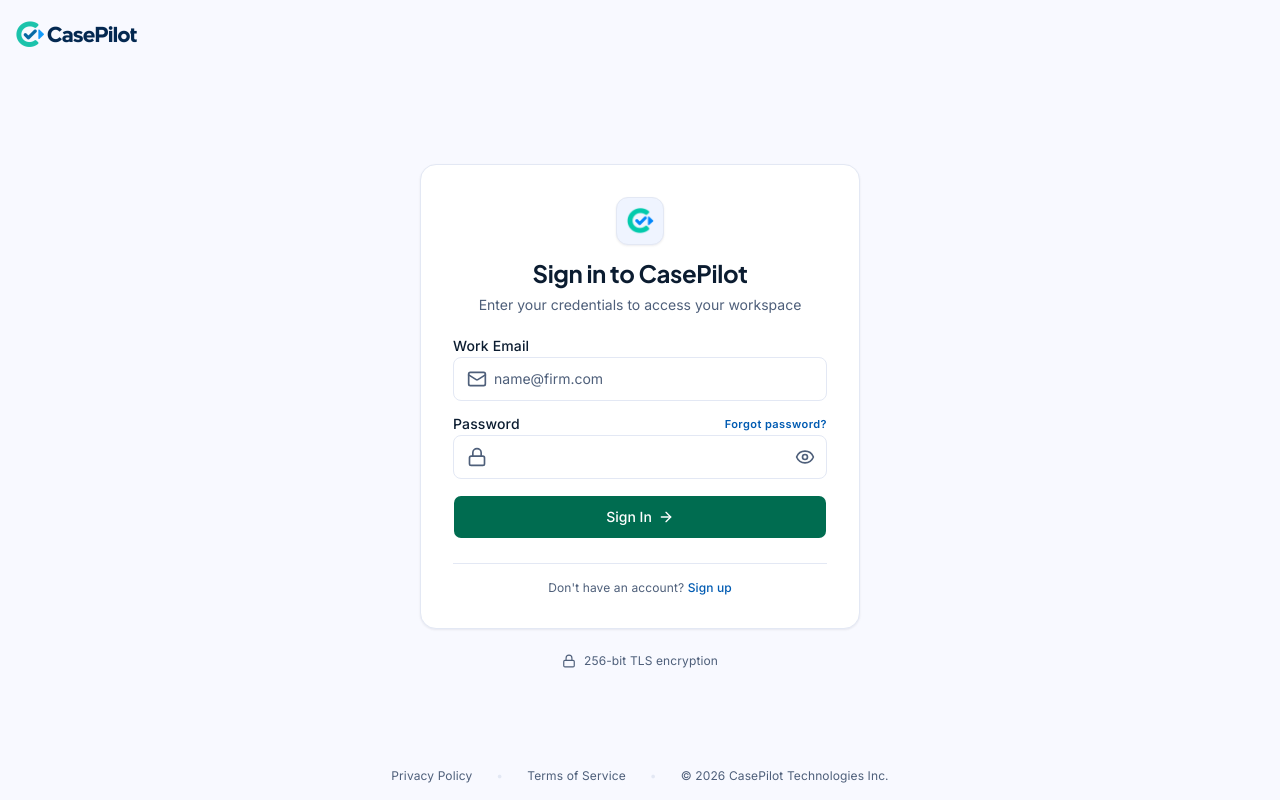
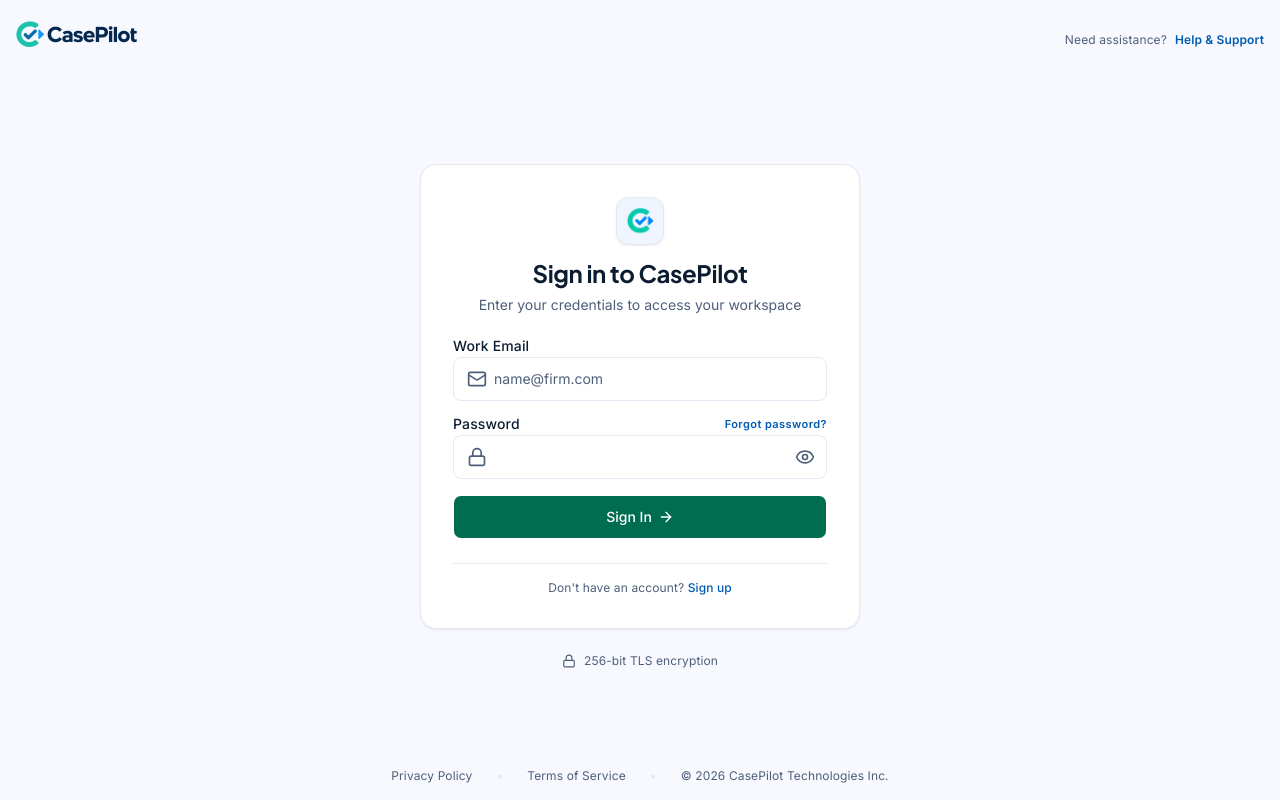
Before and after one commit to CapySpace/casepilot, a Next.js app: page /sign-in in a window 1280 px wide. Built offline with nearby package versions, Linux system fonts and the light colour scheme.

Commit message:
Add auth header support prompt

```diff
--- a/app/(auth)/layout.tsx
+++ b/app/(auth)/layout.tsx
@@ -7,21 +7,24 @@ import { Wordmark } from "@/components/wordmark";
  * The frame the authentication screens share: wordmark above, trust statement and copyright below,
  * the screen's own card in the middle.
  *
- * Two things the designs draw are deliberately not here:
+ * One thing the designs draw is deliberately not here:
  *
  * - SOC-2 and HIPAA trust badges, which sat beside the encryption statement. Removed until they can
  *   be substantiated: CasePilot should make no compliance claim it cannot back. The
  *   transport-security statement stays, because that one is simply true.
- * - A "Help & Support" link in the header. Its destination is out of scope for Phase 1.
  */
 export default function AuthLayout({ children }: LayoutProps<"/">) {
   return (
     <div className="flex min-h-full flex-1 flex-col">
       <header className="w-full">
-        <div className="mx-auto flex h-20 max-w-shell items-center px-md">
+        <div className="mx-auto flex h-20 max-w-shell items-center justify-between px-md">
           <Link href="/" className="rounded-lg focus-visible:outline-none focus-visible:ring-3 focus-visible:ring-ring/50">
             <Wordmark />
           </Link>
+          <p className="flex items-center gap-xs text-body-sm text-muted-foreground">
+            <span className="hidden sm:inline">Need assistance? </span>
+            <span className="font-semibold text-reference">Help &amp; Support</span>
+          </p>
         </div>
       </header>
 
```
